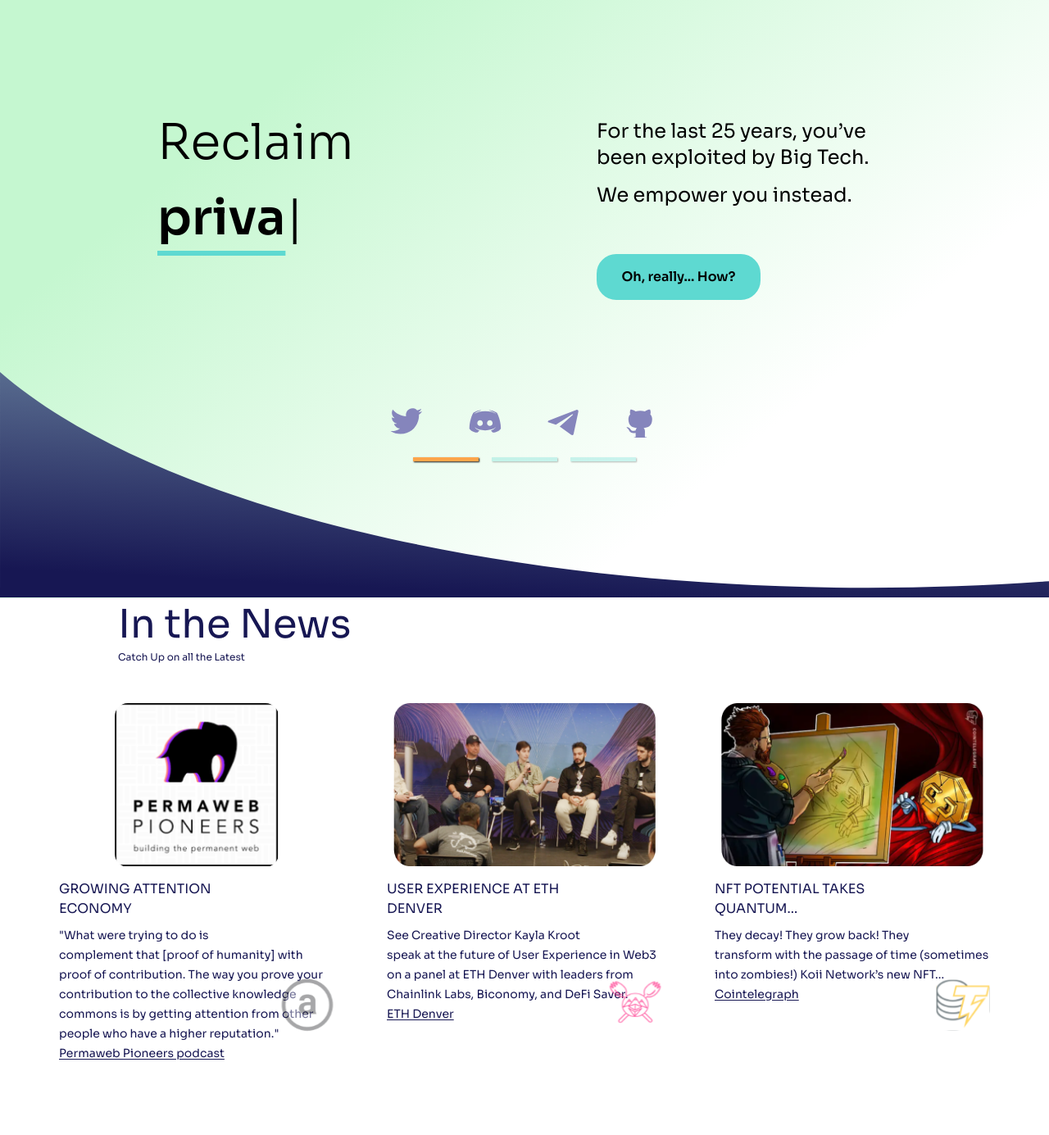
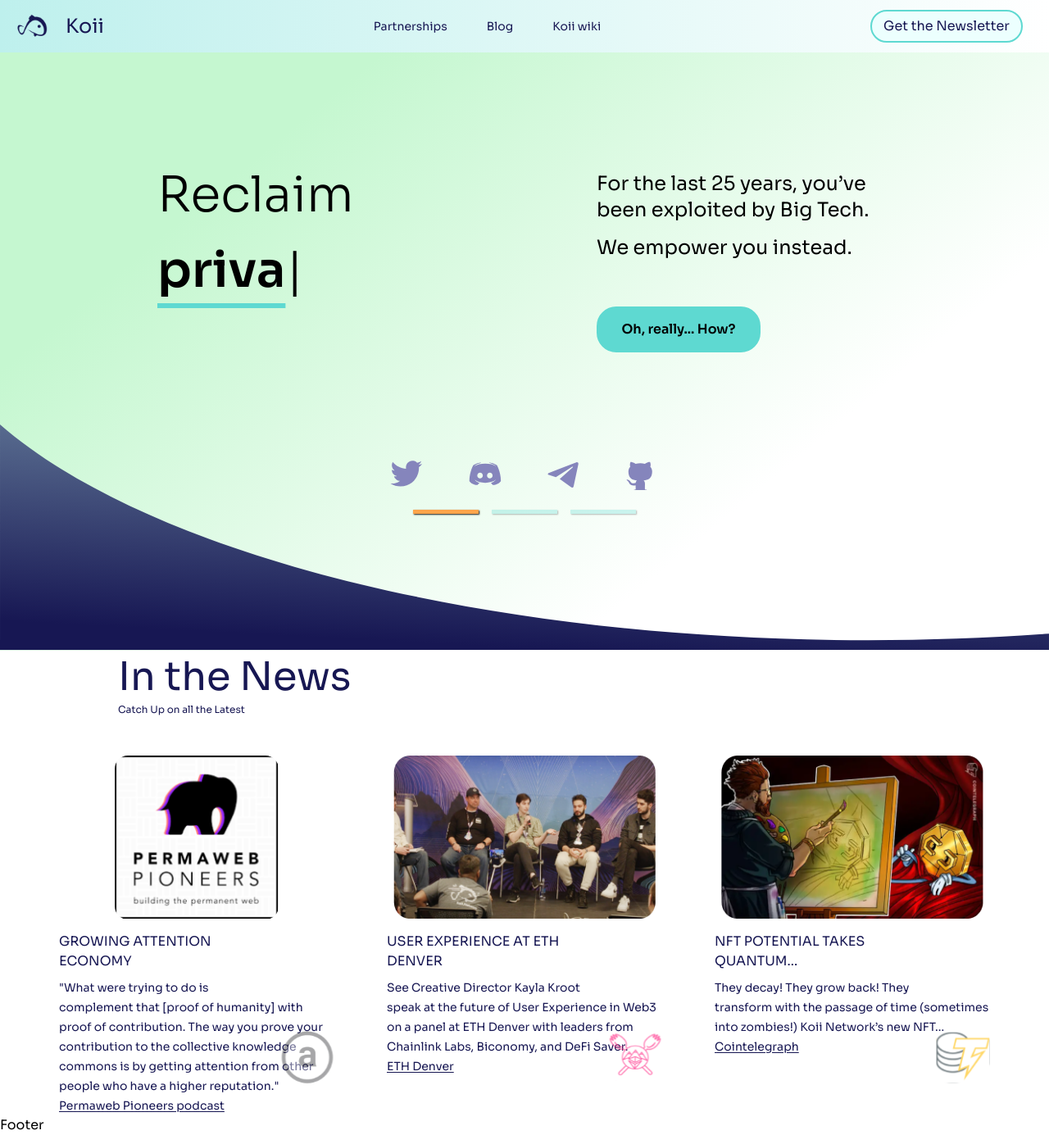
Before and after one commit to koii-network/homepage, a Next.js app: page / in a window 1280 px wide. Shown: the whole page at 82% size. Before the commit the page ends 1297 px from the top, so only its background shows below. Built offline with nearby package versions, Linux system fonts and the light colour scheme.

Commit message:
Navbar and footer enable

```diff
--- a/components/layout.tsx
+++ b/components/layout.tsx
@@ -1,9 +1,12 @@
+import { Navbar } from "@/components/navbar";
+import { Footer } from "@/components/footer";
+
 const Layout = ({ children }: { children: React.ReactNode }) => {
   return (
     <>
-      {/* <Navbar /> */}
+      <Navbar />
       <main>{children}</main>
-      {/* <Footer /> */}
+      <Footer />
     </>
   );
 };
```
Also changed, not shown: 1 other file (tests, documents, lock files or other folders).
